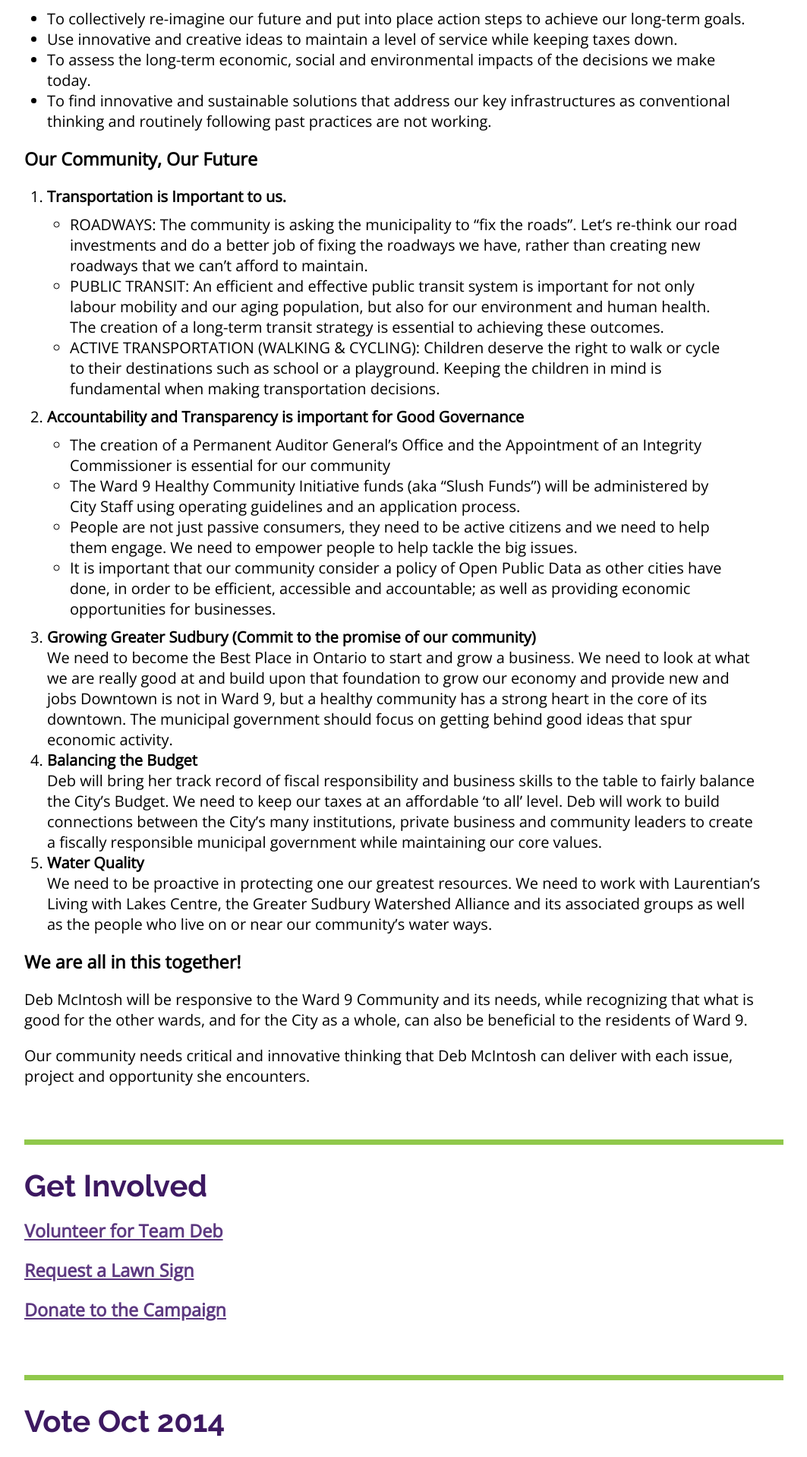
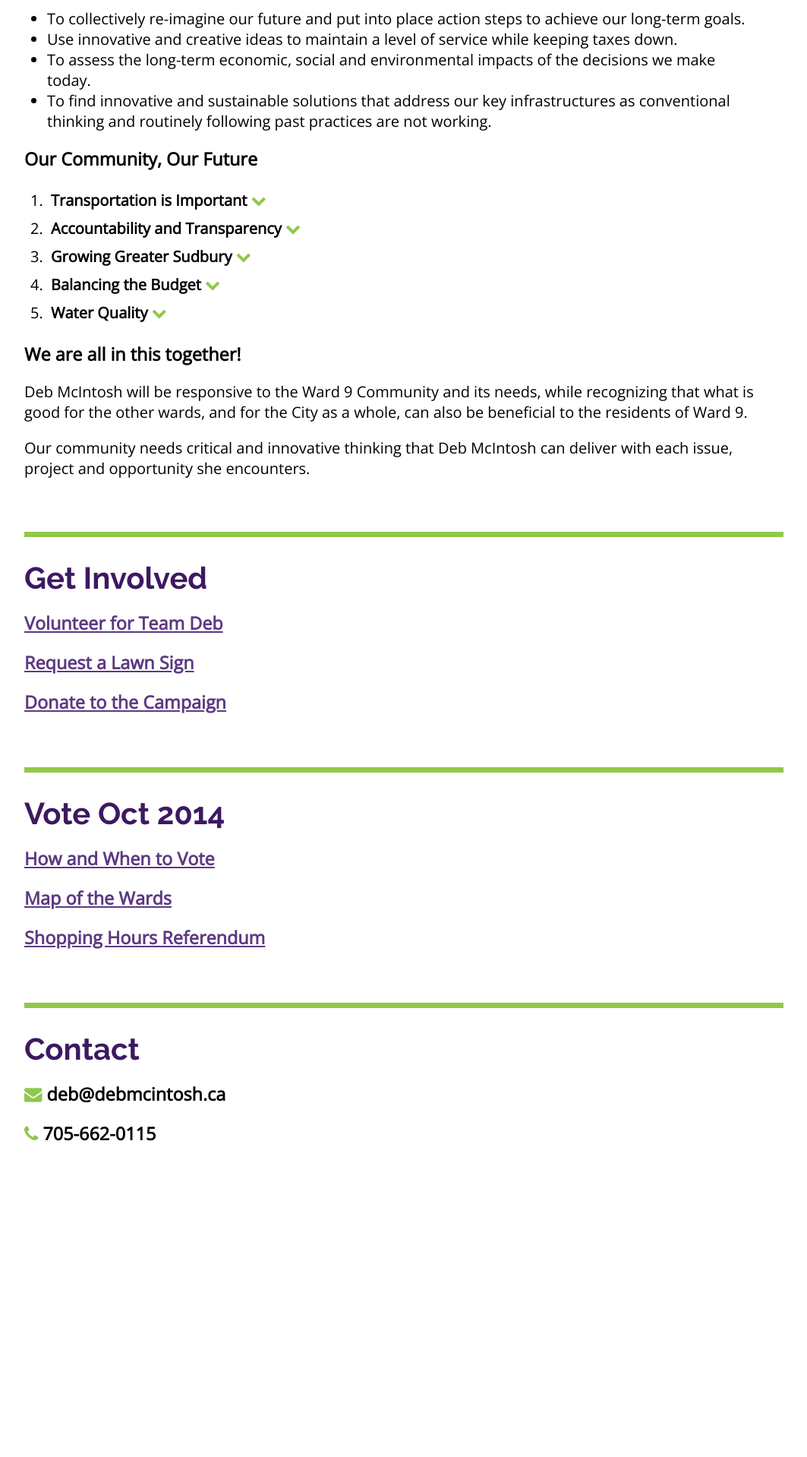
Before and after one commit to devonoel/debsite, a Jekyll site: the page built from index.html, in a window 1280 px wide. Shown: the part 2223-4141 px from the top of the page at 76% size, without its empty margins (108-1171 px from the left). Built offline with Jekyll 4.4.1, drawn with Linux system fonts in a browser that asks for light colours; nearby versions of some CDN libraries; Markdown is read by kramdown in place of the engine named in the settings; after the commit the page ends 3851 px from its top, so only the background shows below that.

Commit message:
Collapsible divs in Vision

```diff
--- a/_layouts/default.html
+++ b/_layouts/default.html
@@ -41,6 +41,7 @@
 
     <script src="//ajax.googleapis.com/ajax/libs/jquery/1.10.2/jquery.min.js"></script>
     <script src="js/menu.js"></script>
+    <script src="js/collapse.js"></script>
     <!-- include carouFredSel plugin -->
 		<script src="js/jquery.carouFredSel-6.2.1-packed.js"></script>
 		<!-- carouFredSel helper plugins -->
--- a/css/main.css
+++ b/css/main.css
@@ -147,7 +147,21 @@ h2 {
 }
 
 .page-content a {
-  color: #5d3981
+  color: #5d3981;
+}
+
+.collapsible {
+  display: none;
+  padding: 10px;
+}
+
+.fa {
+  text-decoration: none;
+  cursor: pointer;
+}
+
+ol > li {
+  padding: 5px;
 }
 
 /* Carousel */
--- a/index.html
+++ b/index.html
@@ -76,7 +76,9 @@ title: Deb McIntosh
     </ul>
     <h3>Our Community, Our Future</h3>
     <ol>
-      <li><b>Transportation is Important to us.</b>
+      <li><b>Transportation is Important</b>
+        <i href="#" class="fa fa-chevron-down" onclick="show(1)"></i>
+        <div id="d1" class="collapsible">
           <ul>
             <li>ROADWAYS: The community is asking the municipality to “fix the roads”.
             Let’s re-think our road investments and do a better job of fixing the roadways we have,
@@ -88,8 +90,11 @@ title: Deb McIntosh
             their destinations such as school or a playground. Keeping the children in mind is
             fundamental when making transportation decisions.</li>
           </ul>
+        </div>
       </li>
-      <li><b>Accountability and Transparency is important for Good Governance</b>
+      <li><b>Accountability and Transparency</b>
+        <i href="#" class="fa fa-chevron-down" onclick="show(2)"></i>
+        <div id="d2" class="collapsible">
           <ul>
             <li>The creation of a Permanent Auditor General’s Office and the Appointment of an Integrity
             Commissioner is essential for our community</li>
@@ -101,24 +106,37 @@ title: Deb McIntosh
             have done, in order to be efficient, accessible and accountable; as well as providing economic
             opportunities for businesses.</li>
           </ul>
+        </div>
       </li>
-      <li><b>Growing Greater Sudbury (Commit to the promise of our community)</b><br/>
+      <li><b>Growing Greater Sudbury</b>
+        <i href="#" class="fa fa-chevron-down" onclick="show(3)"></i>
+        <br/>
+        <div id="d3" class="collapsible">
           We need to become the Best Place in Ontario to start and grow a business.
           We need to look at what we are really good at and build upon that foundation to grow our economy
           and provide new and jobs Downtown is not in Ward 9, but a healthy community has a strong heart in
           the core of its downtown. The municipal government should focus on getting behind good ideas that
           spur economic activity.
+        </div>
       </li>
-      <li><b>Balancing the Budget</b><br/>
+      <li><b>Balancing the Budget</b>
+        <i href="#" class="fa fa-chevron-down" onclick="show(4)"></i>
+        <br/>
+        <div id="d4" class="collapsible">
           Deb will bring her track record of fiscal responsibility and business skills to the table to fairly
           balance the City’s Budget. We need to keep our taxes at an affordable ‘to all’ level. Deb will work
           to build connections between the City’s many institutions, private business and community leaders
           to create a fiscally responsible municipal government while maintaining our core values.
+        </div>
       </li>
-      <li><b>Water Quality</b><br/>
+      <li><b>Water Quality</b>
+        <i class="fa fa-chevron-down" onclick="show(5)"></i>
+        <br/>
+        <div id="d5" class="collapsible">
           We need to be proactive in protecting one our greatest resources.  We need to work with Laurentian’s
           Living with Lakes Centre, the Greater Sudbury Watershed Alliance and its associated groups as well as
           the people who live on or near our community’s water ways.
+        </div>
       </li>
     </ol>
     <h3>We are all in this together!</h3>
--- /dev/null
+++ b/js/collapse.js
@@ -0,0 +1,8 @@
+n = 5; // number of hidden layers
+
+function show(a){
+  for(i=1;i<=n;i++){
+    document.getElementById('d'+i).style.display = 'none';
+  }
+  document.getElementById('d'+a).style.display = 'block';
+}
```
Also changed, not shown: 3 other files. Lines whose indentation alone changed are shown as unchanged.
